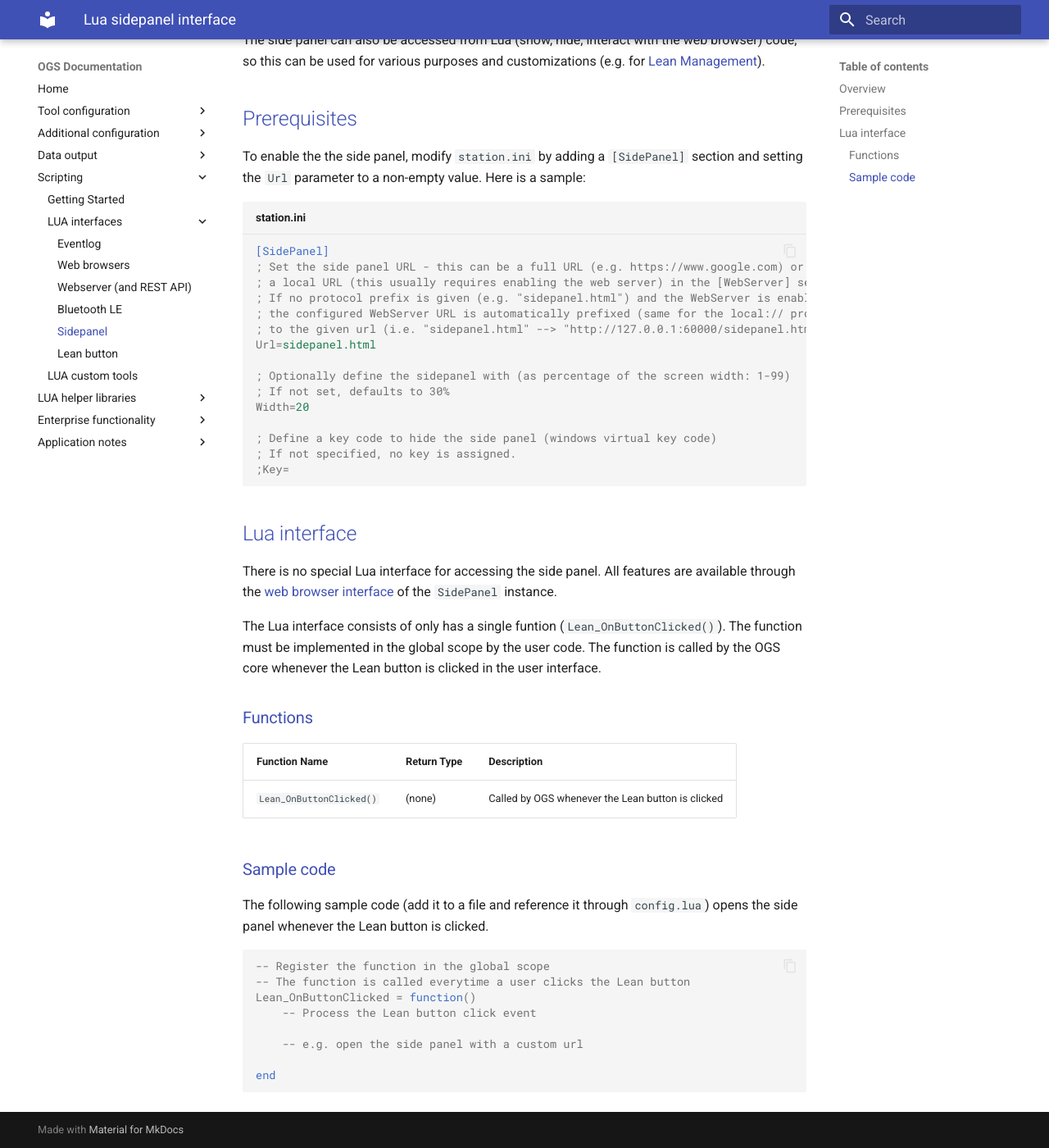
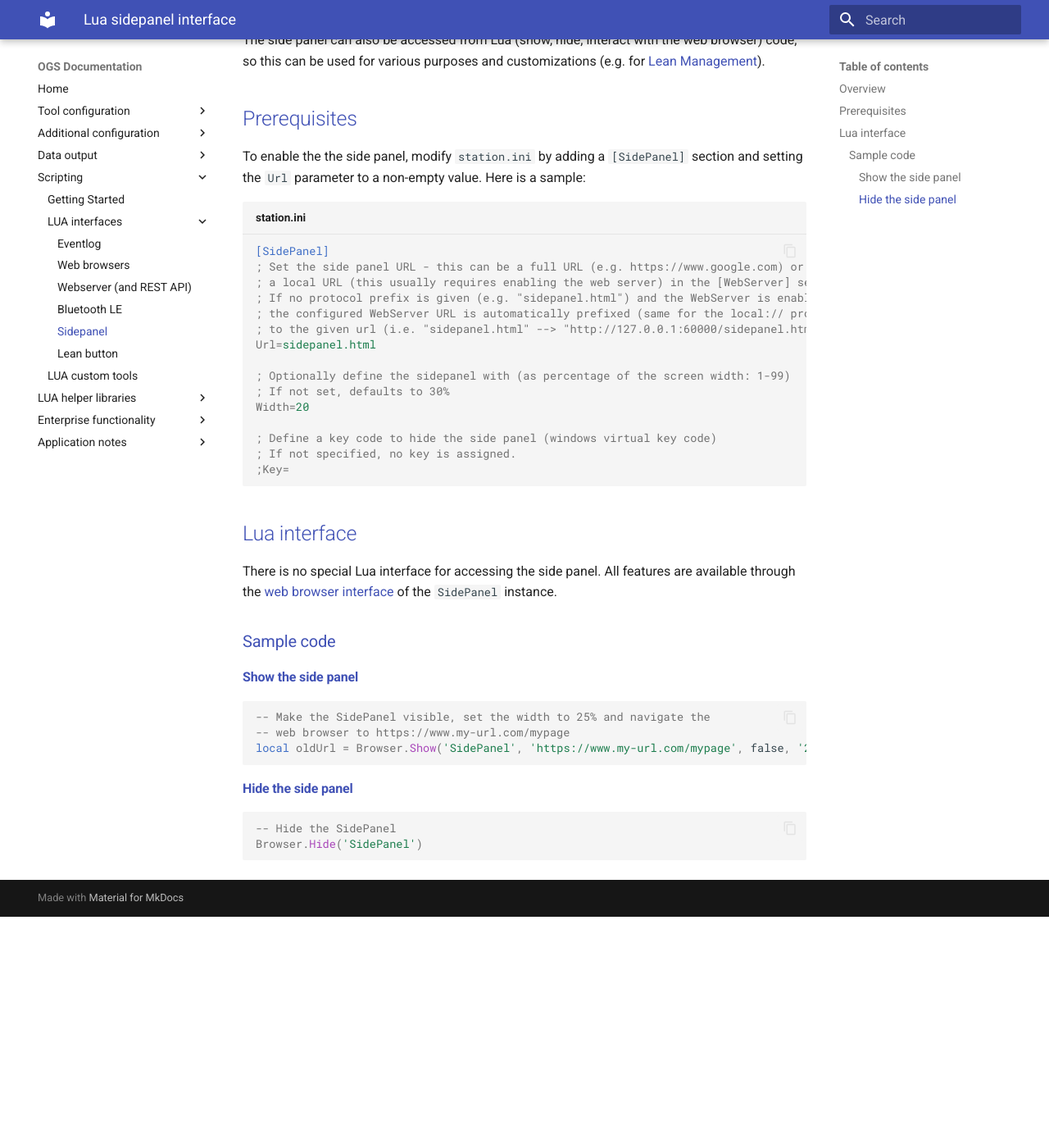
Before and after one commit to haller-erne/ogs, an MkDocs documentation site: the page built from docs/v3/lua/sidepanel.md, in a window 1280 px wide and 1400 px high, scrolled down 971 px. Shown: the whole window at 82% size. Built offline with MkDocs 1.6.1 and Material for MkDocs 9.7.7, drawn with Linux system fonts in a browser that asks for light colours; after the commit the page ends 2089 px from its top, so only the background shows below that.

Commit message:
Fix parameters

````diff
--- a/docs/v3/lua/sidepanel.md
+++ b/docs/v3/lua/sidepanel.md
@@ -48,26 +48,17 @@ Width=20
 
 There is no special Lua interface for accessing the side panel. All features are available through the [web browser interface](./webbrowser.md) of the `SidePanel` instance.
 
-The Lua interface consists of only has a single funtion (`Lean_OnButtonClicked()`). The function must be implemented in the global scope by the user code. The function is called by the OGS core whenever the Lean button is clicked in the user interface.
-
-### Functions
-
-| Function Name | Return Type | Description |
-| -------- | ----------- | ----------- |
-| `Lean_OnButtonClicked()` | (none) | Called by OGS whenever the Lean button is clicked |
-
-
 ### Sample code
 
-The following sample code (add it to a file and reference it through `config.lua`) opens the side panel whenever the Lean button is clicked.
+#### Show the side panel
+```LUA
+-- Make the SidePanel visible, set the width to 25% and navigate the
+-- web browser to https://www.my-url.com/mypage
+local oldUrl = Browser.Show('SidePanel', 'https://www.my-url.com/mypage', false, '25')
+```
 
+#### Hide the side panel
 ```LUA
--- Register the function in the global scope
--- The function is called everytime a user clicks the Lean button
-Lean_OnButtonClicked = function()
-    -- Process the Lean button click event
-
-    -- e.g. open the side panel with a custom url
-
-end
+-- Hide the SidePanel
+Browser.Hide('SidePanel')
 ```
````
Also changed, not shown: docs/v3/lua/lean-button.md (+3 -1 lines), docs/v3/lua/webbrowser.md (+1 -1 lines).
